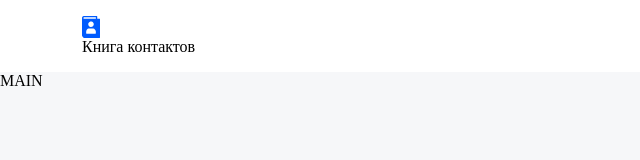
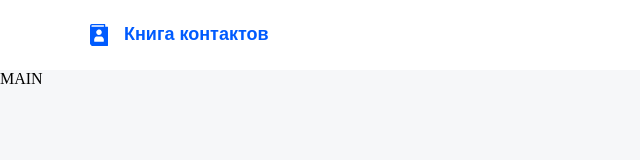
Before and after one commit to Anton-Osip/Contact-Organizer, a website built with Vite: page index.html in a window 1280 px wide. Shown: the whole page, without its empty margins (0-640 px from the left). Built offline with nearby package versions, Linux system fonts and the light colour scheme.

Commit message:
feat: add fonts

```diff
--- /dev/null
+++ b/src/shared/styles/fonts.scss
@@ -0,0 +1,23 @@
+@font-face {
+  font-family: 'Circe Regular';
+  src: url('../assets/fonts/CirceRegular/Circe-Regular.eot');
+  src: url('../assets/fonts/CirceRegular/Circe-Regular.eot?#iefix') format('embedded-opentype'),
+  url('../assets/fonts/CirceRegular/Circe-Regular.woff') format('woff'),
+  url('../assets/fonts/CirceRegular/Circe-Regular.woff2') format('woff2'),
+  url('../assets/fonts/CirceRegular/Circe-Regular.ttf') format('truetype'),
+  url('../assets/fonts/CirceRegular/Circe-Regular.svg#webfont') format('svg');
+  font-weight: normal;
+  font-style: normal;
+}
+
+@font-face {
+  font-family: 'Circe Bold';
+  src: url('../assets/fonts/CirceBold/Circe-Bold.eot');
+  src: url('../assets/fonts/CirceBold/Circe-Bold.eot?#iefix') format('embedded-opentype'),
+  url('../assets/fonts/CirceBold/Circe-Bold.woff') format('woff'),
+  url('../assets/fonts/CirceBold/Circe-Bold.woff2') format('woff2'),
+  url('../assets/fonts/CirceBold/Circe-Bold.ttf') format('truetype'),
+  url('../assets/fonts/CirceBold/Circe-Bold.svg#webfont') format('svg');
+  font-weight: normal;
+  font-style: normal;
+}
--- a/src/shared/styles/styles.scss
+++ b/src/shared/styles/styles.scss
@@ -17,6 +17,6 @@ img {
 }
 
 body {
-  //font-family: $font-family;
+  font-family: var(--regular-font), serif;
   color: #000;
 }
--- a/src/shared/styles/variables.scss
+++ b/src/shared/styles/variables.scss
@@ -1,4 +1,12 @@
 :root {
+  //  color
   --white-color: #ffffff;
-  --bg-color: #F6F7F9
+  --bg-color: #F6F7F9;
+  --primery-color: #005BFEFF;
+
+  //  fonts
+  --regular-font: 'Circe Regular';
+  --bold-font: 'Circe Bold';
+
+
 }
--- a/src/shared/ui/logo/logo.scss
+++ b/src/shared/ui/logo/logo.scss
@@ -0,0 +1,18 @@
+.logo {
+  display: flex;
+  align-items: center;
+  gap: 16px;
+  padding: 8px;
+}
+
+.logo__image {
+}
+
+.logo__text {
+  color: var(--primery-color);
+  font-family: var(--bold-font), sans-serif;
+  font-size: 18px;
+  font-weight: 700;
+  line-height: 120%;
+  letter-spacing: 0;
+}
--- a/src/widgets/main/main.scss
+++ b/src/widgets/main/main.scss
@@ -1,6 +1,6 @@
 .main {
   width: 100%;
   height: 100%;
-  min-height: calc(100lvh - 19px);
+  min-height: calc(100lvh - 70px);
   background: var(--bg-color);
 }
```
